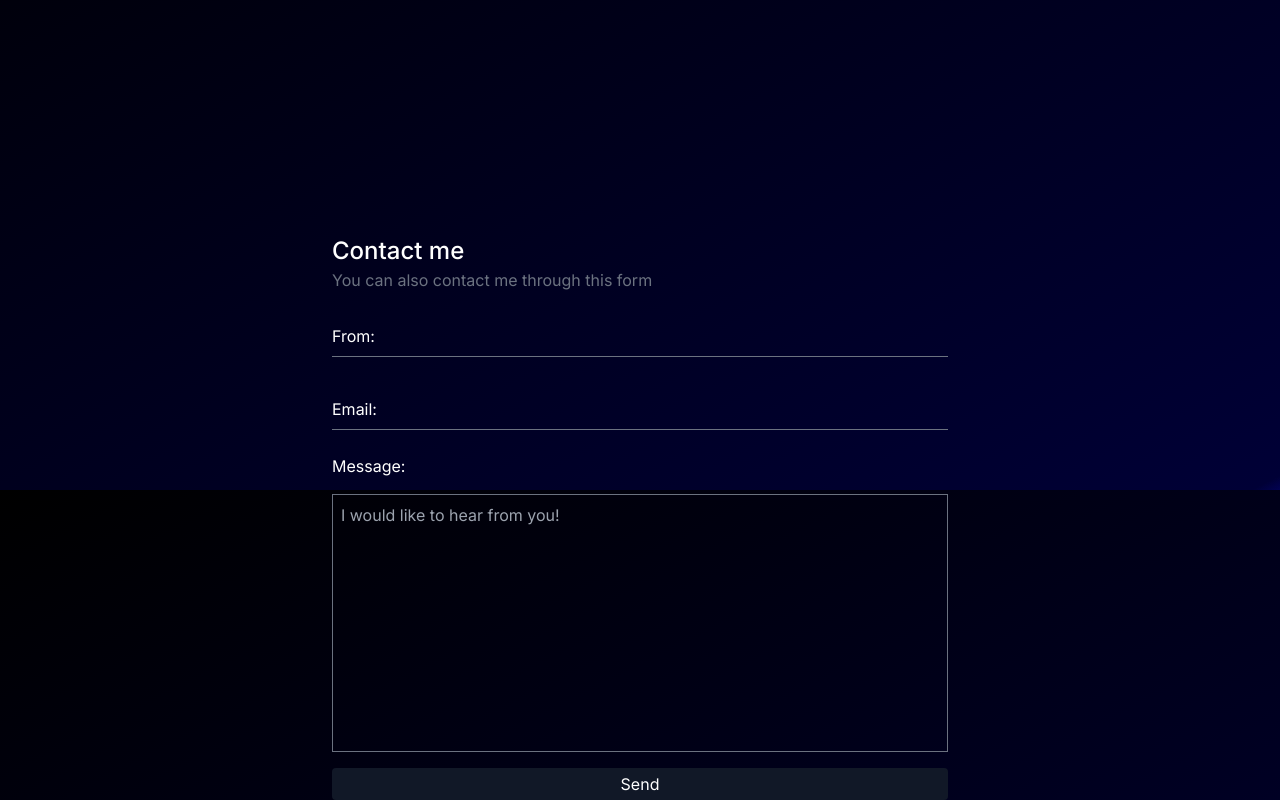
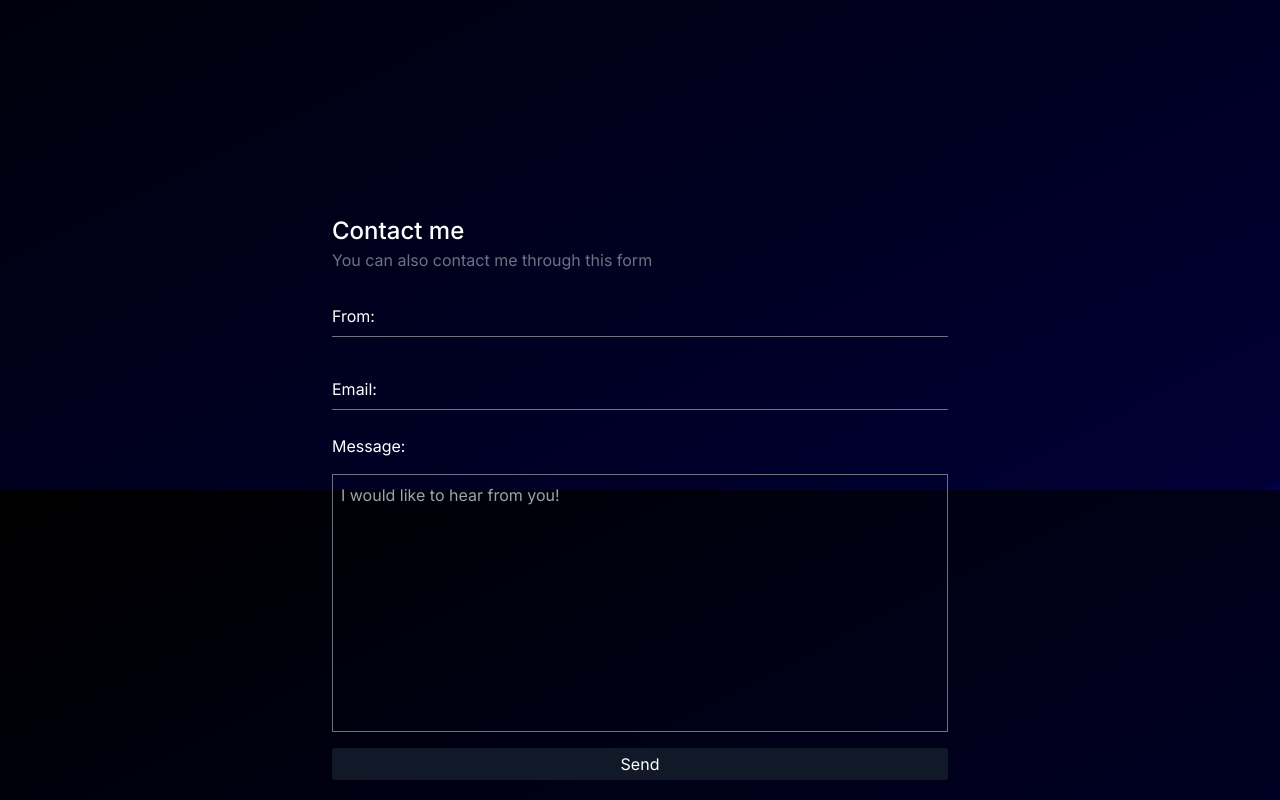
Before and after one commit to HK-RazieL/portfolio, a Next.js app: page /contact in a window 1280 px wide. Shown: the part 310-1110 px from the top of the page. Built offline with nearby package versions, Linux system fonts and the light colour scheme.

Commit message:
Fixed some sizing issue

```diff
--- a/src/components/ContactCard/ContactCard.tsx
+++ b/src/components/ContactCard/ContactCard.tsx
@@ -35,7 +35,7 @@ export default function ContactCard() {
             <Link
                 href="https://www.linkedin.com/in/stanislav-angelkov-191a1484/"
                 target="_blank"
-                className="bg-gray-900 w-[300px] max-tablet:h-[200px] tablet:w-[200px] p-6 rounded-xl row-span-2 row-start-1 col-start-3 flex items-center justify-center hover:bg-gray-800 animate-appearFromBottom2 tablet:animate-appearFromLeft2"
+                className="bg-gray-900 max-tablet:h-[200px] tablet:w-[200px] p-6 rounded-xl row-span-2 row-start-1 col-start-3 flex items-center justify-center hover:bg-gray-800 animate-appearFromBottom2 tablet:animate-appearFromLeft2"
             >
                 <Image
                     alt="github"
--- a/src/components/ContactForm/ContactForm.tsx
+++ b/src/components/ContactForm/ContactForm.tsx
@@ -37,7 +37,7 @@ export default function ContactForm() {
     };
 
     return (
-        <div className="animate-appearFromBottom2 pt-10">
+        <div className="animate-appearFromBottom2 pt-5 pb-5">
             <AnimatePresence>
                 {!sent ? (
                     <motion.div
```
